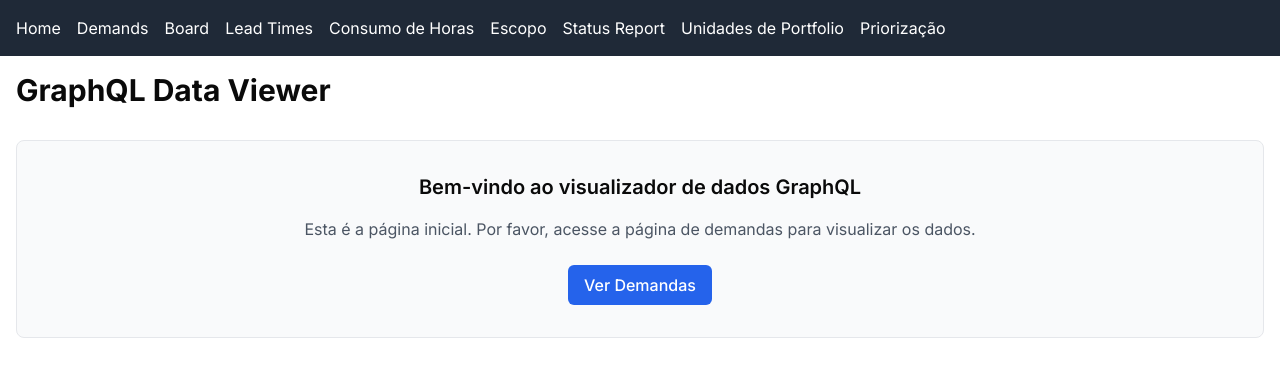
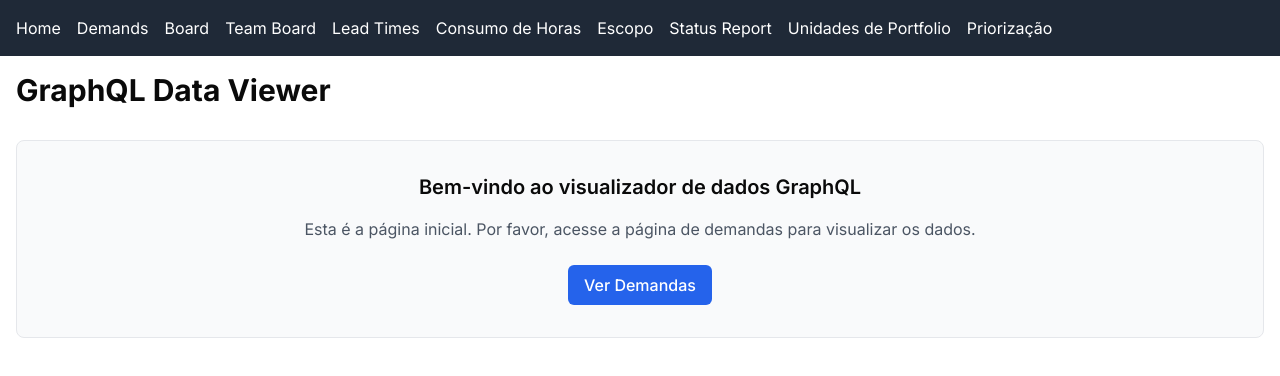
Before and after one commit to TallerWebSolutions/sr-auto, a Next.js app: page / in a window 1280 px wide. Shown: the top 376 px of the page. Built offline with nearby package versions, Linux system fonts and the light colour scheme.

Commit message:
feature: add link to Team Board in the main layout for improved navigation

```diff
--- a/src/app/layout.tsx
+++ b/src/app/layout.tsx
@@ -30,6 +30,9 @@ export default function RootLayout({
             <Link href="/board" className="hover:text-gray-300">
               Board
             </Link>
+            <Link href="/team-board" className="hover:text-gray-300">
+              Team Board
+            </Link>
             <Link href="/lead-times" className="hover:text-gray-300">
               Lead Times
             </Link>
```
